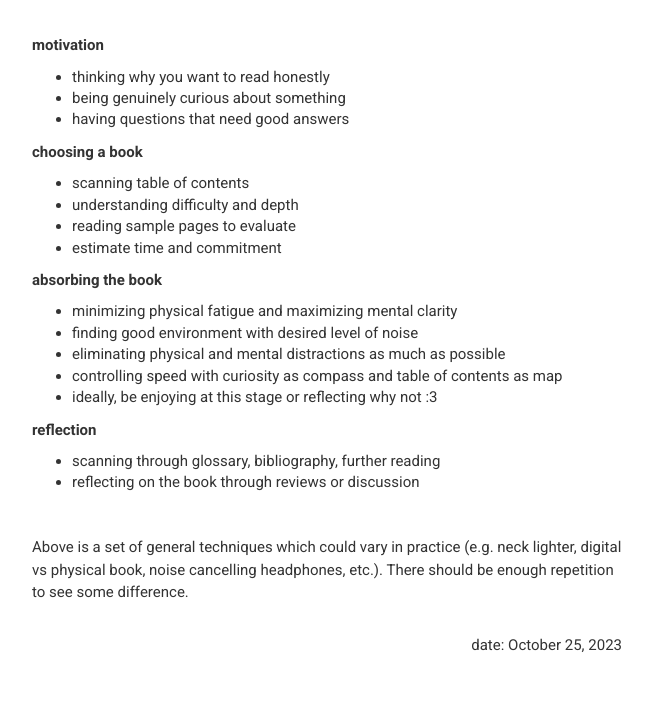
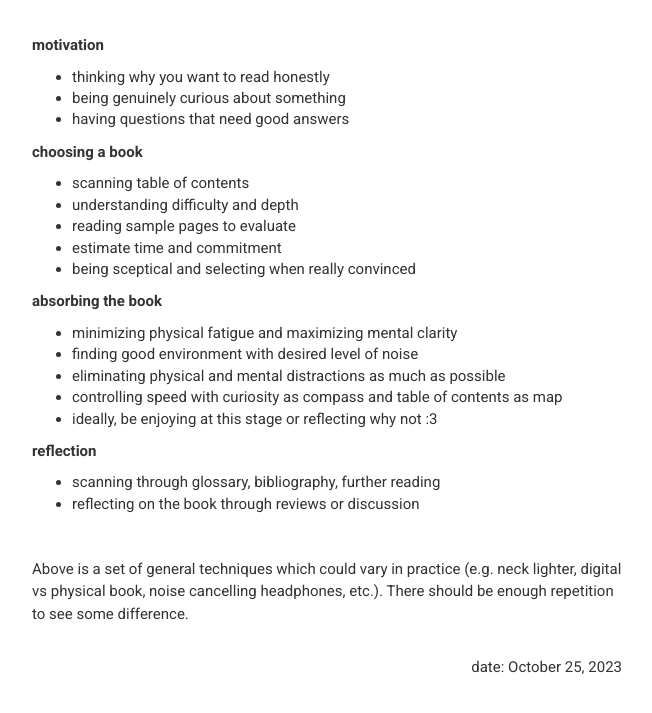
Before and after one commit to ianomad/ianomad.github.io, a Jekyll site: the page built from _posts/2023-10-25-How-I-Read.md, in a window 1280 px wide and 900 px high, scrolled down 1951 px, cut to the strip 0-783 px from the top of the window. Shown: the top 713 px of the strip, without its empty margins (223-875 px from the left). Built offline with Jekyll 4.4.1, drawn with Linux system fonts in a browser that asks for light colours; nearby versions of some CDN libraries.

Commit message:
Update 2023-10-25-How-I-Read.md

```diff
--- a/_posts/2023-10-25-How-I-Read.md
+++ b/_posts/2023-10-25-How-I-Read.md
@@ -117,6 +117,7 @@ it takes time to be good at them.
 - understanding difficulty and depth
 - reading sample pages to evaluate
 - estimate time and commitment
+- being sceptical and selecting when really convinced
 
 **absorbing the book**
 
```
